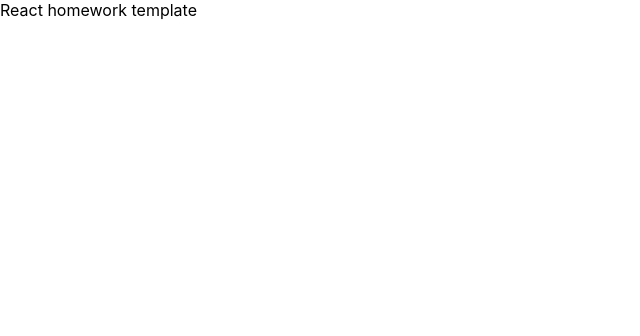
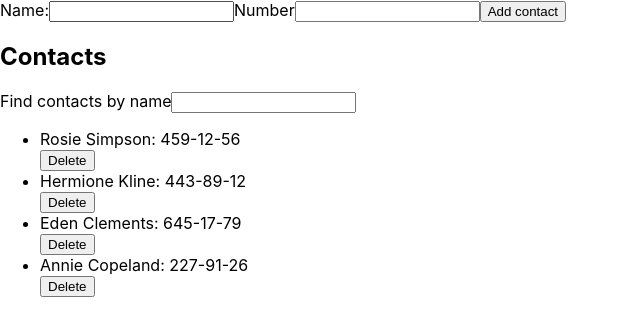
Before and after one commit to JamesKirk1985/goit-react-hw-02-phonebook, a React (Create React App) app: page / in a window 1280 px wide. Shown: the top 336 px of the page, without its empty margins (0-640 px from the left). Built offline with nearby package versions, Linux system fonts and the light colour scheme.

Commit message:
all without style

```diff
--- a/src/components/App.jsx
+++ b/src/components/App.jsx
@@ -1,7 +1,66 @@
+import { Component } from "react";
+import { ContactForm } from "./PhoneBook/ContactForm/ContactForm";
+import { Filter } from "./PhoneBook/Filter/Filter";
+import { ContactList } from "./PhoneBook/ContactList/ContactList";
+
+
+class PhoneBook extends Component {
+
+  state = {
+    contacts: [
+      { id: 'id-1', name: 'Rosie Simpson', number: '459-12-56' },
+      { id: 'id-2', name: 'Hermione Kline', number: '443-89-12' },
+      { id: 'id-3', name: 'Eden Clements', number: '645-17-79' },
+      { id: 'id-4', name: 'Annie Copeland', number: '227-91-26' },
+    ],
+    filter: ''
+  }
+
+  addContact = (contactObj) => {
+    console.log("add")
+    const newContacts = this.state.contacts;
+    const newName = contactObj.name.trim()
+    if (newContacts.some(({ name }) => (newName === name.trim()))) {
+      alert(`${newName} is already in contacts`)
+      return
+    }
+    newContacts.push(contactObj)
+    this.setState({ contacts: newContacts })
+  }
+
+  filterAdd = (contactName) => {
+    this.setState(contactName)
+    console.log(this.state.filter)
+}
+
+  deleteContact = (contactId) => {
+    const prevContacts = this.state.contacts
+    const newContacts = prevContacts.filter((item) => (item.id !== contactId))
+    this.setState({contacts: newContacts})
+  }
+
+
+  render() {
+    return (
+      <div>
+        <ContactForm addContact={this.addContact} inputChange={this.inputChange} />
+
+        <h2>Contacts</h2>
+        <Filter filterAdd={this.filterAdd} />
+
+        <ContactList
+          filterKey={this.state.filter}
+          contactsList={this.state.contacts}
+          filter={this.state.filter}
+          deleteContact={this.deleteContact}
+        />
+      </div>
+    )
+  }
+}
+
 export const App = () => {
   return (
-    <div>
-      React homework template
-    </div>
+    <PhoneBook></PhoneBook>
   );
 };
--- /dev/null
+++ b/src/components/PhoneBook/ContactForm/ContactForm.jsx
@@ -0,0 +1,52 @@
+import { Component } from "react";
+import { nanoid } from 'nanoid'
+
+export class ContactForm extends Component {
+state = {
+    name: '',
+    number: ''
+    }
+
+  inputChange = ({ target: { value, name } }) => {
+    this.setState(() => ({
+      [name]: value
+    }))
+    }
+
+    handelSubmit = (e) => {
+        e.preventDefault()
+
+        const contactObj = {
+            name: this.state.name,
+            id: nanoid(),
+            number: this.state.number
+        }
+        this.props.addContact(contactObj)
+    }
+
+
+    render() {
+        return (
+      <form onSubmit={this.handelSubmit}>
+            <label>
+                Name:
+              <input
+                type="text"
+                name="name"
+                onChange={this.inputChange}
+                value={this.state.name}
+                required />
+          </label>
+          <label>
+            Number
+            <input
+              type="tel"
+              name="number"
+              onChange={this.inputChange}
+              value={this.state.number}
+              required />
+          </label>
+            <button type="submit">Add contact</button>
+      </form>  )
+    }
+}
--- /dev/null
+++ b/src/components/PhoneBook/ContactList/ContactList.jsx
@@ -0,0 +1,28 @@
+import { Component } from "react"
+
+export class ContactList extends Component {
+
+    filterFunction = (filterKey) => {
+        let filterContact = this.props.contactsList.filter((item) => (
+            item.name.toLowerCase().includes(filterKey.toLowerCase())
+        ))
+        return filterContact
+    }
+
+    deleteFunc = (evt) => {
+            this.props.deleteContact(evt.target.closest("LI").id)
+    }
+
+    render() {
+        return (
+            <ul>
+                {(this.props.filter === '' ?
+                    this.props.contactsList :
+                    this.filterFunction(this.props.filter))
+                    .map((item) => (<li  key={item.id} id={item.id}>
+                <div>{item.name}: {item.number}</div>
+                <button type="button" key={item.id} onClick={this.deleteFunc}>Delete</button>
+            </li>))}
+            </ul>)
+    }
+}
--- /dev/null
+++ b/src/components/PhoneBook/Filter/Filter.jsx
@@ -0,0 +1,22 @@
+import { Component } from "react"
+
+export class Filter extends Component {
+
+    inputChange = ({ target: { value, name } }) => {
+    console.log({[name]: value})
+    this.props.filterAdd({[name]: value})
+    }
+
+    render() {
+        return (
+            <label>
+                Find contacts by name
+                <input
+                    type="text"
+                    name="filter"
+                    onChange={this.inputChange}
+                    required />
+            </label>
+        )
+    }
+}
```
